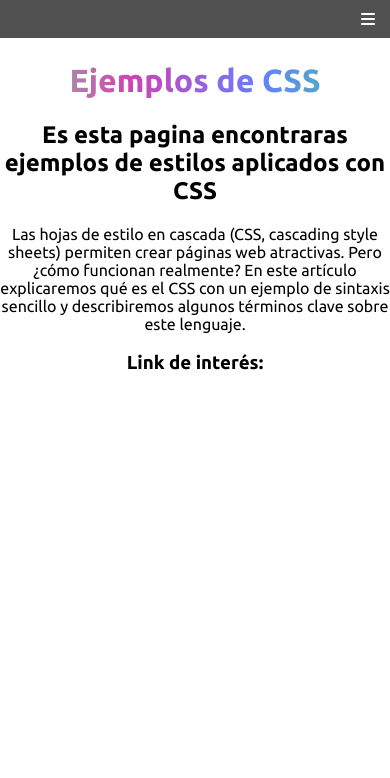
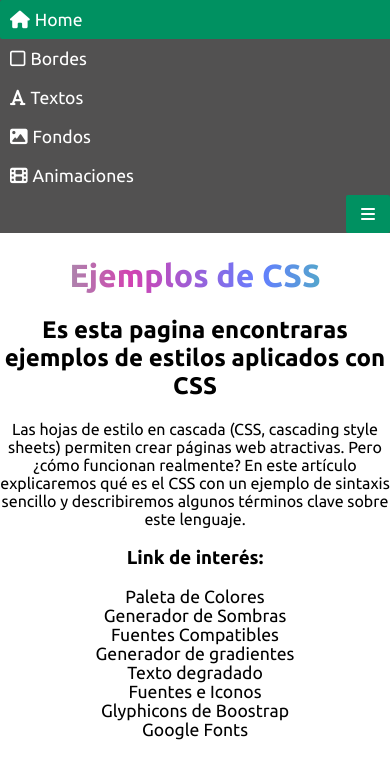
Before and after one commit to Uzudra/Static-web-CSS-2, a plain HTML site: page index.html in a window 390 px wide. Drawn offline with Linux system fonts and the light colour scheme.

Commit message:
Anexando Js

```diff
--- a/animaciones.html
+++ b/animaciones.html
@@ -17,7 +17,7 @@
         <a href="fondos.html"><i class="fa-solid fa-image"></i>Fondos</a>
         <a class="active" href="animaciones.html"><i class="fa-solid fa-film"></i>Animaciones</a>
 
-        <div class="responsive">
+        <div onclick="toggleMenu()" class="responsive">
             <i class="fa-solid fa-bars"></i>
         </div>
     </div>
@@ -38,5 +38,6 @@
         <div class="cajita ease-in-out "></div>
     </div>
 
+    <script src="index.js"></script>
 </body>
 </html>
--- a/css/bordes.css
+++ b/css/bordes.css
@@ -15,6 +15,7 @@
 .cajita{
     max-width: 200px;
     height: 100px;
+    border-radius: 5px;
 }
 
 .Solid{
--- a/css/style.css
+++ b/css/style.css
@@ -28,7 +28,7 @@ h1 {
     color: white;
     text-decoration: none;
     padding: 10px 5px;
-    transition: all 0.5s ease;
+    transition: width 2s ease-in-out;
     border-radius: 2px;
 }
 
@@ -46,7 +46,7 @@ i {
 
 .responsive {
     display: none;
-    transition: all 0.5s ease-in-out;
+
 }
 
 .introduccion {
@@ -55,15 +55,22 @@ i {
 }
 
 @media (max-width: 500px) {
-    .responsive {
+        .responsive {
+        position: relative;
         color: #fff;
         display: block;
         float: right;
         padding: 10px;
+        border-radius: 2px;
+        background-color: rgb(0, 145, 97);
+        transition: all 0.5s ease-in-out;
     }
-
-    a {
-        display: none;
+    .responsive:hover {
+        opacity: 0.8;
+    }
+    .navbar a {
+        width: 100%;
+        display: block;
     }
 
 }
--- a/index.html
+++ b/index.html
@@ -11,17 +11,16 @@
 
 <body>
     <div class="navbar">
-        <a class="active" href="index.html"><i class="fa-solid fa-house"></i>Home</a>
-        <a href="bordes.html"><i class="fa-regular fa-square"></i>Bordes</a>
-        <a href="textos.html"><i class="fa-solid fa-font"></i>Textos</a>
-        <a href="fondos.html"><i class="fa-solid fa-image"></i>Fondos</a>
-        <a href="animaciones.html"><i class="fa-solid fa-film"></i>Animaciones</a>
+        <a class="active show" href="index.html"><i class="fa-solid fa-house"></i>Home</a>
+        <a class="show" href="bordes.html"><i class="fa-regular fa-square"></i>Bordes</a>
+        <a class="show" href="textos.html"><i class="fa-solid fa-font"></i>Textos</a>
+        <a class="show" href="fondos.html"><i class="fa-solid fa-image"></i>Fondos</a>
+        <a class="show" href="animaciones.html"><i class="fa-solid fa-film"></i>Animaciones</a>
 
-        <div class="responsive">
+        <div  onclick="toggleMenu()" class="responsive">
             <i class="fa-solid fa-bars"></i>
         </div>
     </div>
-
     <div class="introduccion">
 
         <h1>Ejemplos de CSS</h1>
@@ -42,6 +41,7 @@
         <a href="https://fonts.google.com/" target="_blank">Google Fonts</a><br>
     </div>
 
+    <script src="index.js"></script>
 </body>
 
 </html>
--- /dev/null
+++ b/index.js
@@ -0,0 +1,8 @@
+
+function toggleMenu() {
+    const navLinks = document.querySelectorAll('.navbar a');
+    navLinks.forEach(link => {
+        link.style.display = link.style.display === 'block' ? 'none' : 'block';
+        link.classList.toggle('show');
+    });
+}
```
Also changed, not shown: bordes.html (+5 -4 lines), fondos.html (+2 -2 lines), textos.html (+3 -3 lines).
